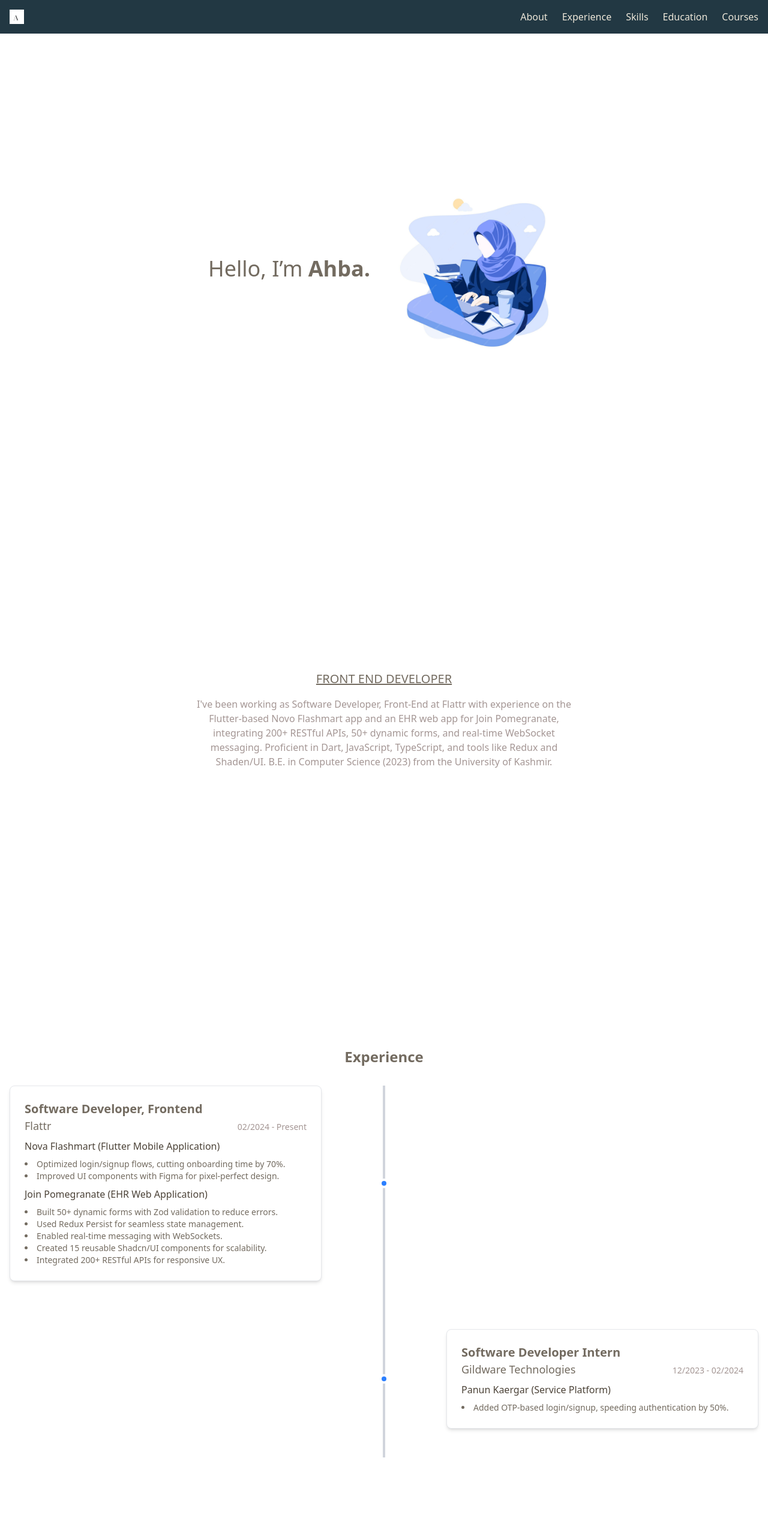
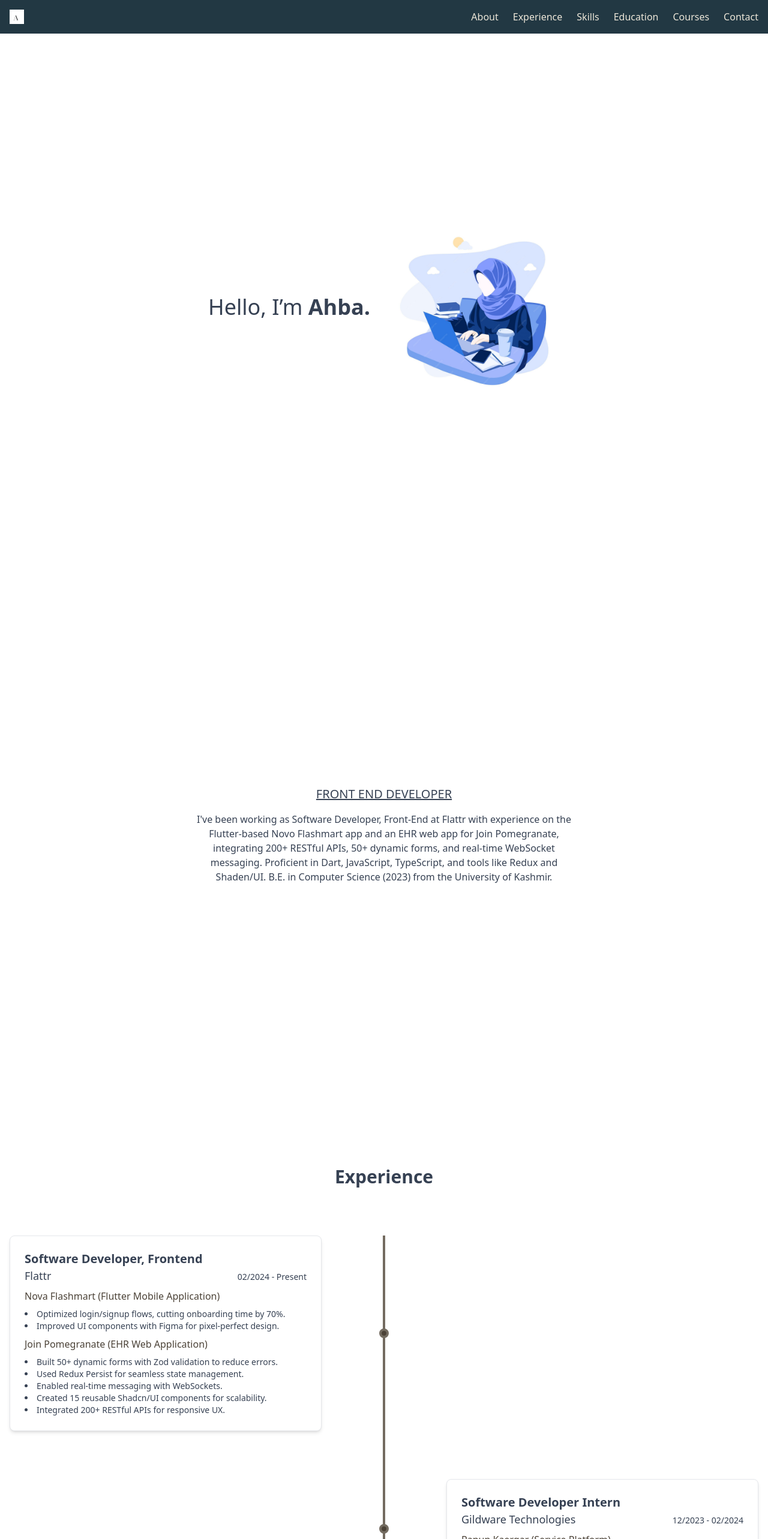
Before and after one commit to ahbazarkoob/ahba-portfolio, a Next.js app: page / in a window 1280 px wide. Shown: the top 2566 px of the page at 60% size. Built offline with nearby package versions, Linux system fonts and the light colour scheme.

Commit message:
Color change

```diff
--- a/app/page.tsx
+++ b/app/page.tsx
@@ -5,6 +5,7 @@ import Experience from "@/components/Experience";
 import Education from "@/components/Education";
 import Skills from "@/components/Skills";
 import Intro from "@/components/Intro";
+import Contact from "@/components/Contact";
 
 export default function Home() {
   return (
@@ -16,6 +17,7 @@ export default function Home() {
         <Experience />
         <Skills />
         <Education />
+        <Contact />
       </main>
       <FooterSection />
     </>
--- a/components/AboutMe.tsx
+++ b/components/AboutMe.tsx
@@ -5,11 +5,11 @@ const AboutMe = () => {
   return (
     <Section id="aboutMe">
       <div className="flex flex-col gap-8 h-[90vh] items-center justify-center">
-          <div className="flex flex-col justify-center items-center text-[#736B60] gap-4 w-full md:w-1/2 text-center">
+          <div className="flex flex-col justify-center items-center gap-4 w-full md:w-1/2 text-center">
             <p className="font-normal text-xl md:text-start text-center underline">
               FRONT END DEVELOPER
             </p>
-            <p className="text-base text-[#A49694] text-center justify-center">
+            <p className="text-base text-center justify-center">
               I've been working as Software Developer, Front-End at Flattr with
               experience on the Flutter-based Novo Flashmart app and an EHR web
               app for Join Pomegranate, integrating 200+ RESTful APIs, 50+
--- /dev/null
+++ b/components/Contact.tsx
@@ -0,0 +1,41 @@
+import React from "react";
+import Section from "./Section";
+
+const Contact = () => {
+  return (
+    <Section id="contact">
+      <div className="mx-auto max-w-5xl">
+        <h2 className="pb-12 text-center text-4xl font-bold sm:text-3xl">
+          Contact
+        </h2>
+        <div className="flex flex-col items-center gap-6">
+          <p className="max-w-2xl text-center text-lg">
+            If you have any questions or just want to say hello, feel free to
+            email me.
+          </p>
+          <div className="opacity: 1; transform: none;">
+            <button className="false relative flex items-center border px-4 py-4 text-lg transition before:absolute before:left-0 before:top-0 before:z-10 before:h-full before:w-full before:origin-top-left before:scale-0 before:bg-target before:px-8 before:py-4 before:text-textLight before:opacity-0 before:transition before:content-['Copied'] hover:border-target hover:before:scale-100 hover:before:opacity-100">
+              <svg
+                xmlns="http://www.w3.org/2000/svg"
+                width="24"
+                height="24"
+                viewBox="0 0 24 24"
+                fill="none"
+                stroke="currentColor"
+                className="sm:hidden"
+              >
+                <rect width="20" height="16" x="2" y="4" rx="2"></rect>
+                <path d="m22 7-8.97 5.7a1.94 1.94 0 0 1-2.06 0L2 7"></path>
+              </svg>{" "}
+              <span className="ml-4 border-l pl-4 sm:m-0 sm:border-0 sm:p-0">
+                ahbazarkoob@gmail.com
+              </span>
+            </button>
+          </div>
+        </div>
+      </div>
+    </Section>
+  );
+};
+
+export default Contact;
--- a/components/Education.tsx
+++ b/components/Education.tsx
@@ -6,7 +6,7 @@ const Education = () => {
   return (
     <Section id="education">
       <div className="flex flex-col gap-8 md:h-[100vh] items-center justify-center mt-5">
-        <h2 className="text-2xl font-bold text-[#736B60] mb-4">Education</h2>
+        <h2 className="pb-12 text-center text-4xl font-bold sm:text-3xl">Education</h2>
         <div className="flex flex-col gap-8">
           <div className="relative">
             {education.map((edu, index) => (
@@ -15,31 +15,31 @@ const Education = () => {
                 className="flex items-center w-full mb-12 flex-row"
               >
                 <div className="w-full p-6 bg-white rounded-lg shadow-md border border-gray-200">
-                  <h2 className="text-xl font-semibold text-[#736B60]">
+                  <h2 className="text-xl font-semibold ">
                     {edu.title}
                   </h2>
                   <div>
-                    <p className="text-lg font-medium text-[#736B60]">
+                    <p className="text-lg font-medium">
                       {edu.university}
                     </p>
-                    <p className="text-sm text-[#A49694]">{edu.duration}</p>
+                    <p className="text-sm">{edu.duration}</p>
                   </div>
                 </div>
               </div>
             ))}
           </div>
           <div className="flex flex-col gap-8">
-            <h2 className="text-2xl font-bold text-[#736B60] mb-4 text-center">Courses</h2>
+            <h2 className="pb-12 text-center text-4xl font-bold sm:text-3xl">Courses</h2>
             <div className="flex flex-wrap gap-5 items-center justify-center">
               {courses.map((course, index) => (
                 <div
                   key={index}
-                  className="flex w-96 flex-col bg-white rounded-lg shadow-md border border-gray-200 p-6"
+                  className="flex w-96 flex-col bg-white rounded-lg shadow-md border border-gray-200 p-6 h-32"
                 >
-                  <h2 className="text-xl font-semibold text-[#736B60]">
+                  <h2 className="text-lg font-semibold">
                     {course.title}
                   </h2>
-                  <p className="text-lg font-medium text-[#736B60]">
+                  <p className="text-sm">
                     {course.university}
                   </p>
                 </div>
--- a/components/Experience.tsx
+++ b/components/Experience.tsx
@@ -5,11 +5,11 @@ import { experiences } from "@/data";
 const Experience = () => {
   return (
     <Section id="experience">
-      <div className="hidden md:flex flex-col gap-8 h-[100vh] items-center justify-center mt-32 ">
-        <h2 className="text-2xl font-bold text-[#736B60] text-center">Experience</h2>
+      <div className="hidden md:flex flex-col gap-8 h-[100vh] items-center justify-center ">
+        <h2 className="pb-12 text-center text-4xl font-bold sm:text-3xl">Experience</h2>
         <div className="flex flex-col gap-8 relative w-full">
           {/* Vertical timeline line */}
-          <div className="absolute left-1/2 transform -translate-x-1/2 w-1 bg-gray-300 h-full"></div>
+          <div className="absolute left-1/2 transform -translate-x-1/2 w-1 bg-[var(--color-primary)] h-full"></div>
           {experiences.map((exp, index) => (
             <div
               key={index}
@@ -18,15 +18,15 @@ const Experience = () => {
               }`}
             >
               <div className="w-5/12 p-6 bg-white rounded-lg shadow-md border border-gray-200">
-                <h2 className="text-xl font-semibold text-[#736B60]">
+                <h2 className="text-xl font-semibold">
                   {exp.title}
                 </h2>
                 <div>
                   <div className="flex flex-row justify-between items-baseline">
-                    <p className="text-lg font-medium text-[#736B60]">
+                    <p className="text-lg font-medium">
                       {exp.company}
                     </p>
-                    <p className="text-sm text-[#A49694]">{exp.duration}</p>
+                    <p className="text-sm">{exp.duration}</p>
                   </div>
                 </div>
                 {exp.projects.map((project, projIndex) => (
@@ -34,7 +34,7 @@ const Experience = () => {
                     <h3 className="text-md font-medium text-[#4B4237]">
                       {project.name}
                     </h3>
-                    <ul className="list-disc list-inside text-sm text-[#736B60] mt-2">
+                    <ul className="list-disc list-inside text-sm mt-2">
                       {project.details.map((detail, detailIndex) => (
                         <li key={detailIndex}>{detail}</li>
                       ))}
@@ -43,7 +43,7 @@ const Experience = () => {
                 ))}
               </div>
               <div className="w-2/12 flex justify-center">
-                <div className="w-4 h-4 bg-blue-500 rounded-full z-10 border-4 border-white"></div>
+                <div className="w-4 h-4 bg-[var(--color-accent)] rounded-full z-10 border-4 border-[var(--color-primary)]"></div>
               </div>
             </div>
           ))}
--- a/components/Footer.tsx
+++ b/components/Footer.tsx
@@ -7,7 +7,9 @@ import Link from "next/link";
 
 const FooterSection = () => {
   return (
-    <footer className="flex flex-row items-center justify-center gap-6 p-4 bg-gray-200">
+    <footer className="flex flex-row items-center justify-between p-4  bg-gray-200">
+      <p className="text-black px-10">© 2025 | Ahba</p>
+      <div className="flex flex-row gap-6 p-4">
         <Link
           href="mailto:ahbazarkoob@gmail.com"
           aria-label="Email Ahba"
@@ -29,6 +31,7 @@ const FooterSection = () => {
         >
           <LinkedInIcon className="text-blue-500" fontSize="large" />
         </Link>
+      </div>
     </footer>
   );
 };
--- a/components/Header.tsx
+++ b/components/Header.tsx
@@ -14,7 +14,7 @@ const Header = () => {
   return (
     <header className="bg-[var(--color-nav-bg)] text-[var(--color-light)] py-4 sticky top-0 z-50 ">
       <nav className="container mx-auto px-4 flex justify-between items-center">
-        <Link href="#aboutMe">
+        <Link href="#intro">
           <Image alt="logo" src={logoUrl} height={24} />
         </Link>
         <ul className="hidden md:flex space-x-6">
@@ -43,6 +43,11 @@ const Header = () => {
           <li>
             <a href="#education" className="hover:underline">
               Courses
+            </a>
+          </li>
+          <li>
+            <a href="#contact" className="hover:underline">
+              Contact
             </a>
           </li>
         </ul>
--- a/components/Intro.tsx
+++ b/components/Intro.tsx
@@ -8,7 +8,7 @@ const Intro = () => {
     <Section id="intro">
       <div className="flex flex-col gap-8 h-auto md:h-[90vh] lg:h-[90vh] items-center justify-center">
         <div className="flex flex-1 flex-col-reverse md:flex-row justify-center items-center gap-4">
-          <div className="flex flex-col text-[#736B60] gap-4 w-full md:w-1/2">
+          <div className="flex flex-col gap-4 w-full md:w-1/2">
             <div className="flex flex-col">
               <h1 className="text-4xl md:text-start text-center">
                 Hello, I’m <span className="font-semibold">Ahba.</span>
--- a/components/Section.tsx
+++ b/components/Section.tsx
@@ -8,7 +8,7 @@ const Section = ({
   id: string;
 }) => {
   return (
-    <section id={id} >
+    <section id={id} className="py-16">
       <div className="text-gray-700">{children}</div>
     </section>
   );
--- a/components/Skills.tsx
+++ b/components/Skills.tsx
@@ -6,8 +6,8 @@ import SkillItem from "@/components/SkillItem";
 const Skills = () => {
   return (
     <Section id="skills">
-      <div className="flex flex-col gap-8 md:h-[100vh] items-center justify-center mt-10">
-        <h2 className="text-2xl font-bold text-[#736B60] mb-4">Skills</h2>
+      <div className="flex flex-col gap-8 md:h-[100vh] items-center justify-center">
+        <h2 className="pb-12 text-center text-4xl font-bold sm:text-3xl">Skills</h2>
         <div className="flex flex-col gap-8 text-[#4B4237] ">
           <div className="flex flex-wrap justify-center gap-7 md:gap-20 px-10">
             {skills.map((skill) => (
```
Lines whose indentation alone changed are shown as unchanged.
